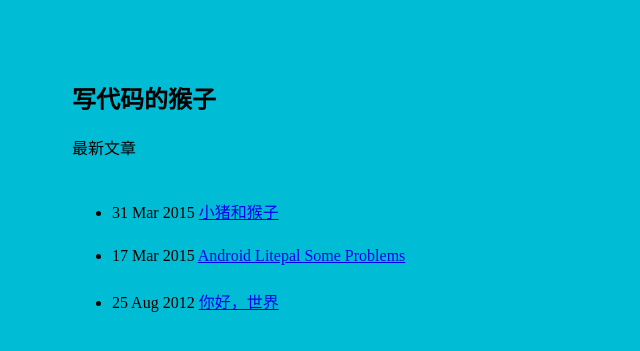
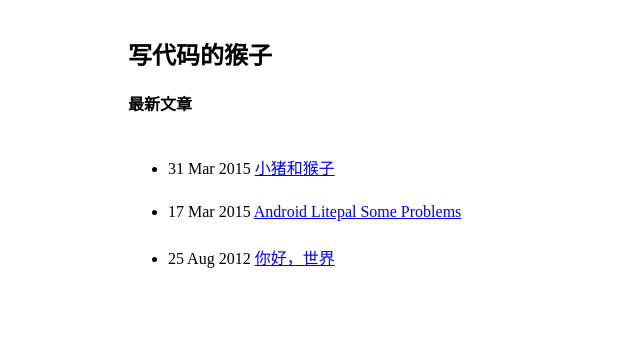
Before and after one commit to jaeger23/blog, a Jekyll site: the page built from index.html, in a window 1280 px wide. Shown: the top 351 px of the page, without its empty margins (0-640 px from the left). Built offline with Jekyll 4.4.1, drawn with Linux system fonts in a browser that asks for light colours.

Commit message:
change some style

```diff
--- a/index.html
+++ b/index.html
@@ -1,14 +1,25 @@
 ---
-layout: default
 title: 写代码的猴子
 ---
+<head>
+	<style type="text/css">
+	body{
+		margin-left: 128px;
+		margin-right: 128px;
+		margin-top: 36px;
+		margin-bottom: 128px
 
+	}
+	</style>
+</head>
 <h2>{{ page.title }}</h2>
 
-<p>最新文章</p>
+<p ><b>
+	最新文章
+</b></p>
 
 <ul>
-{% for post in site.posts %}
-　　　　　　<li>{{ post.date | date_to_string }} <a href="{{ site.baseurl }}{{ post.url }}">{{ post.title }}</a></li>
-　　　　{% endfor %}
+	{% for post in site.posts %}
+	　　　　　　<li>{{ post.date | date_to_string }} <a href="{{ site.baseurl }}{{ post.url }}">{{ post.title }}</a></li>
+	　　　　{% endfor %}
 </ul>
```
